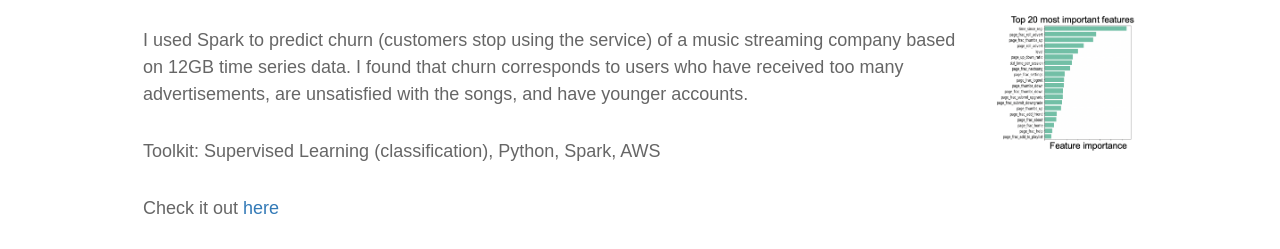
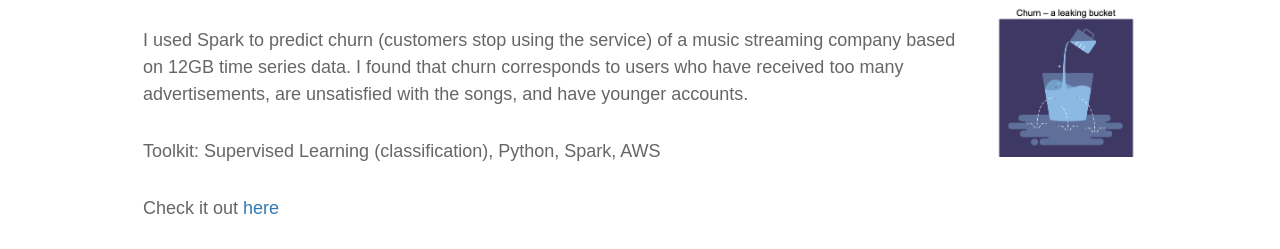
Before and after one commit to angang-li/angang-li.github.io, a plain HTML site: page projects.html in a window 1280 px wide. Shown: the part 148-397 px from the top of the page. Drawn offline with nearby package versions, Linux system fonts and the light colour scheme.

Commit message:
Update Sparkify project image into churn bucket analogy

```diff
--- a/projects.html
+++ b/projects.html
@@ -54,7 +54,7 @@
           <p>Check it out <a href="https://github.com/angang-li/sparkify">here</a></p>
         </div>
         <div class="intro col-md-2 col-sm-4 col-xs-12">
-          <img src="assets/images/sparkify.png" alt="Image of top 20 most important features" class="project-image">
+          <img src="assets/images/sparkify2.png" alt="Analogy of churn to a leaking bucket" title="Image credit: Jacob Firuta in LiveChat Blog https://www.livechatinc.com/blog/churn-rate/" class="project-image">
         </div>
       </div>
     </div>
```
Also changed, not shown: assets/images/sparkify2.png (added).
